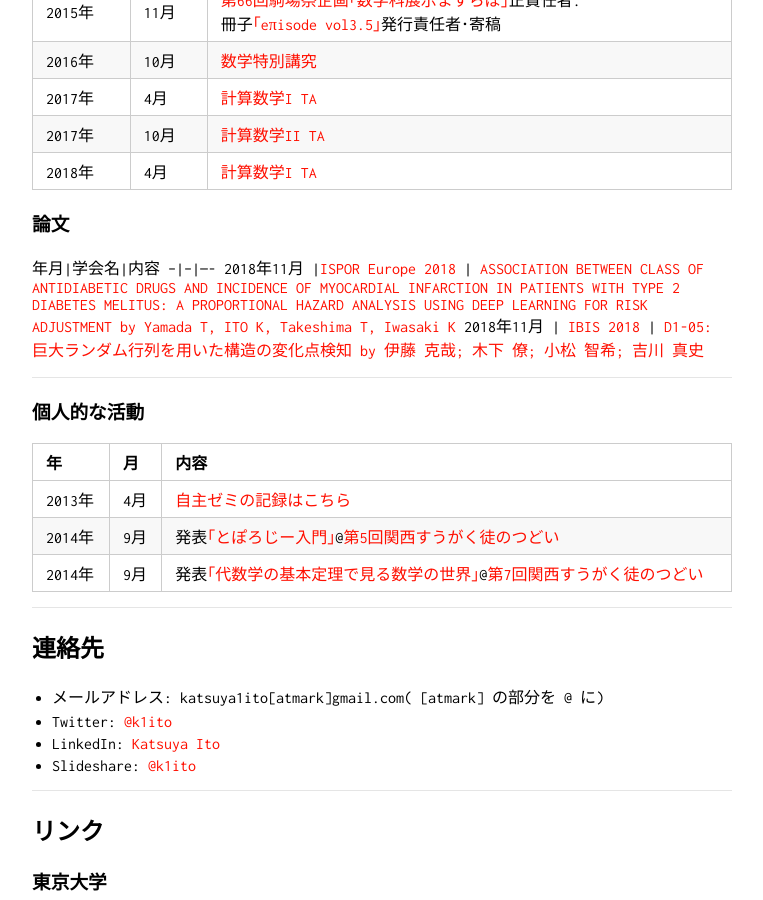
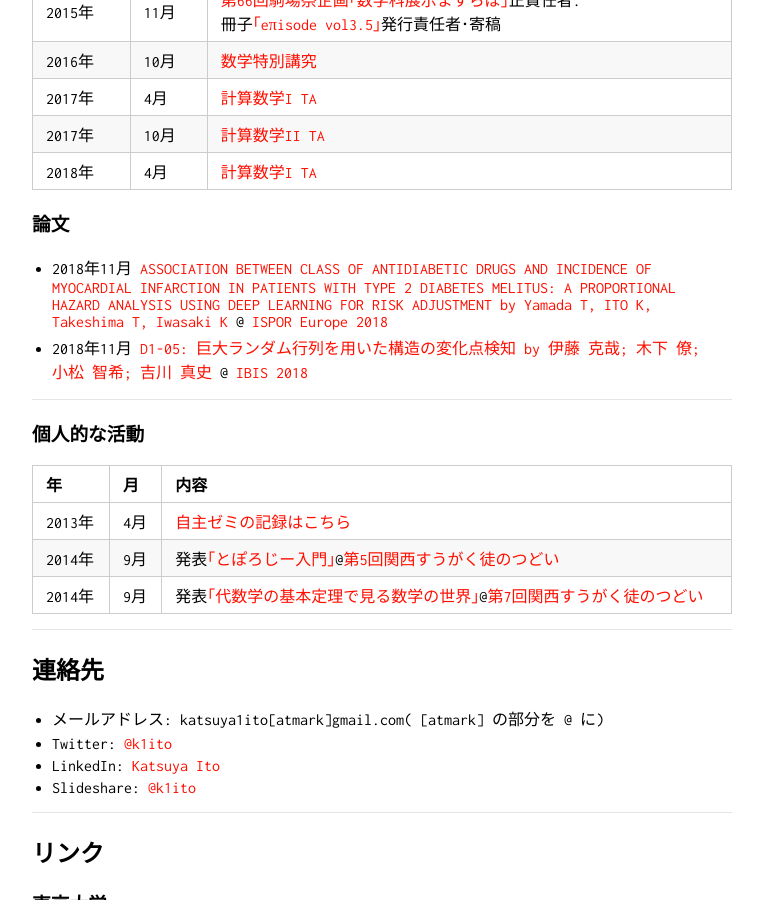
Before and after one commit to KatsuyaITO/KatsuyaITO.github.io, a Jekyll site: the page built from index.md, in a window 1280 px wide and 900 px high, scrolled down 2016 px. Shown: the whole window, without its empty margins (258-1021 px from the left). Built offline with Jekyll 4.4.1, drawn with Linux system fonts in a browser that asks for light colours; our own code applies the rules of GitHub Pages for plain Markdown files.

Commit message:
Update index.md

```diff
--- a/index.md
+++ b/index.md
@@ -87,10 +87,9 @@ layout: top
 2018年|4月|[計算数学I TA](https://github.com/utmsks/KSImaterial)
 
 ### 論文
-年月|学会名|内容
---|--|----
-2018年11月 |[ISPOR Europe 2018](https://ispor.org/conferences-education/conferences/upcoming-conferences/europe-2018) | [ASSOCIATION BETWEEN CLASS OF ANTIDIABETIC DRUGS AND INCIDENCE OF MYOCARDIAL INFARCTION IN PATIENTS WITH TYPE 2 DIABETES MELITUS: A PROPORTIONAL HAZARD ANALYSIS USING DEEP LEARNING FOR RISK ADJUSTMENT by Yamada T, ITO K, Takeshima T, Iwasaki K](https://myisporbarcelona.zerista.com/poster/member/132982)
-2018年11月 | [IBIS 2018](http://ibisml.org/ibis2018/) | [D1-05: 巨大ランダム行列を用いた構造の変化点検知 by 伊藤 克哉; 木下 僚; 小松 智希; 吉川 真史](http://ibisml.org/ibis2018/discussion/)
+
+- 2018年11月  [ASSOCIATION BETWEEN CLASS OF ANTIDIABETIC DRUGS AND INCIDENCE OF MYOCARDIAL INFARCTION IN PATIENTS WITH TYPE 2 DIABETES MELITUS: A PROPORTIONAL HAZARD ANALYSIS USING DEEP LEARNING FOR RISK ADJUSTMENT by Yamada T, ITO K, Takeshima T, Iwasaki K](https://myisporbarcelona.zerista.com/poster/member/132982) @  [ISPOR Europe 2018](https://ispor.org/conferences-education/conferences/upcoming-conferences/europe-2018)
+- 2018年11月  [D1-05: 巨大ランダム行列を用いた構造の変化点検知 by 伊藤 克哉; 木下 僚; 小松 智希; 吉川 真史](http://ibisml.org/ibis2018/discussion/) @ [IBIS 2018](http://ibisml.org/ibis2018/)
 
 
 ---
```
